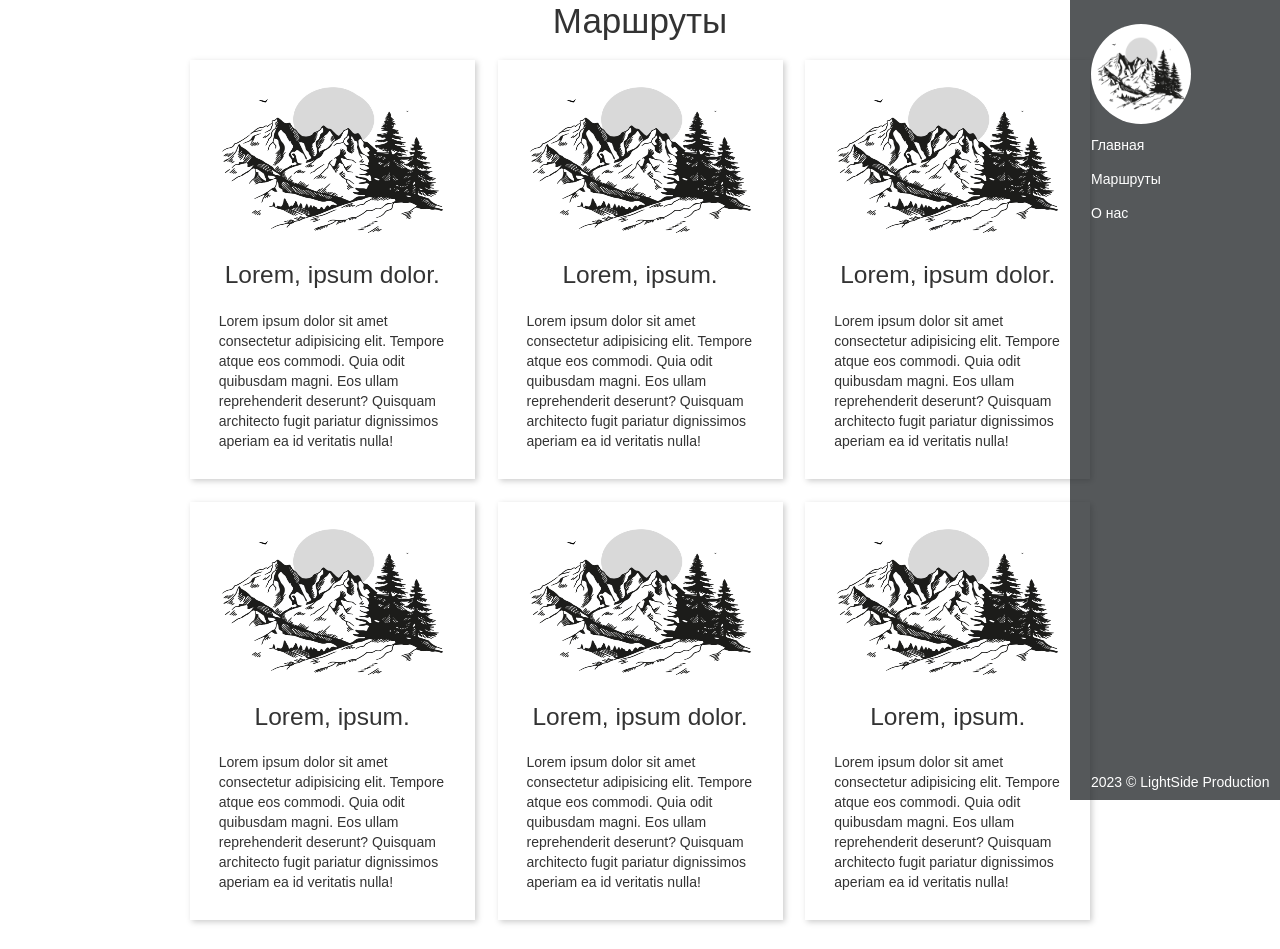
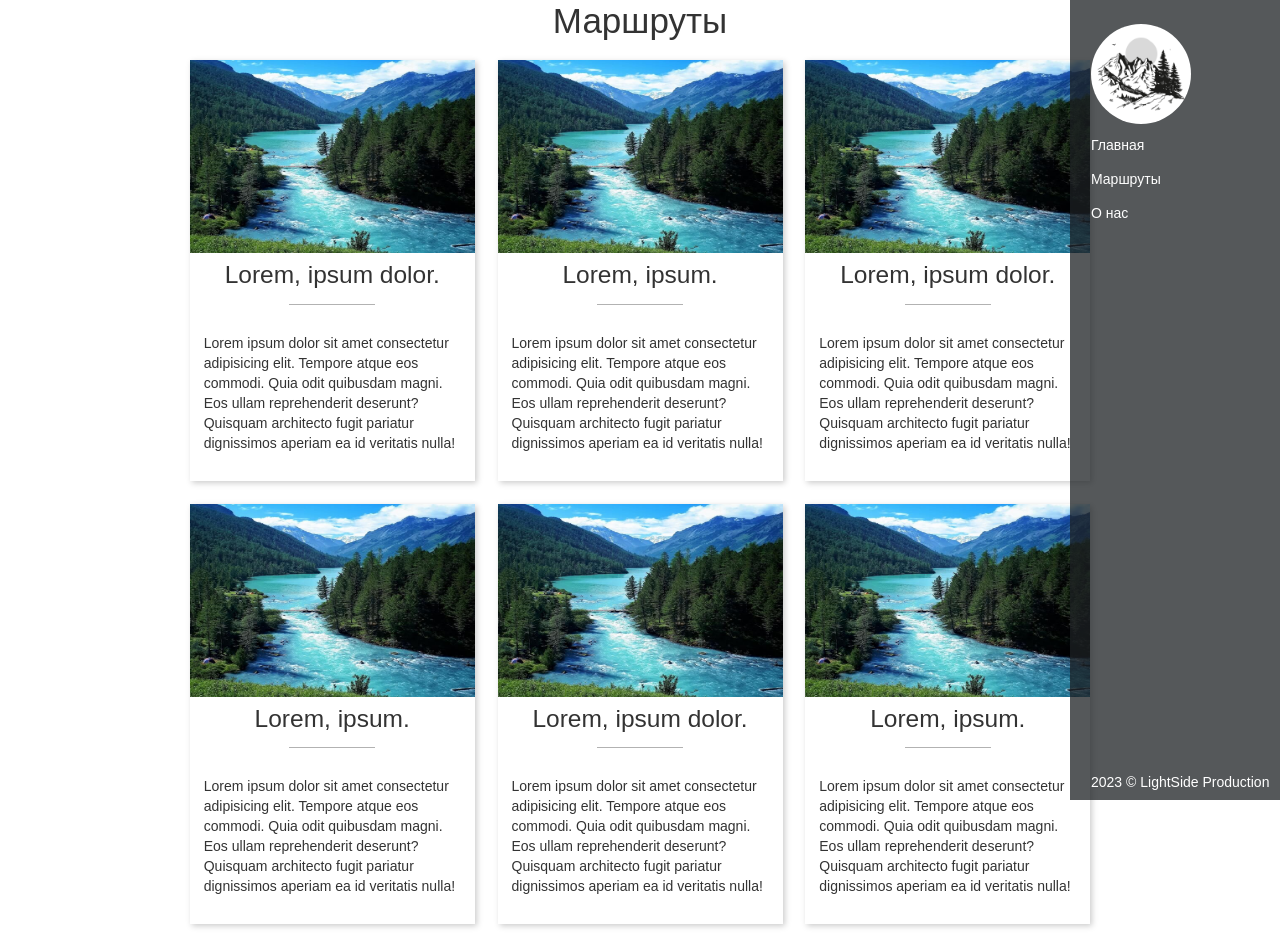
Before and after one commit to Wilovod/Graduation_project, a plain HTML site: page routes.html in a window 1280 px wide. Drawn offline with nearby package versions, Linux system fonts and the light colour scheme.

Commit message:
Changed routes

```diff
--- a/css/style.css
+++ b/css/style.css
@@ -70,12 +70,17 @@ copyright {
 .route {
     box-shadow: 2px 2px 6px #ccc;
     margin: 1%;
+    padding: 0;
 }
 
 .route img {
     width: 100%;
     height: 200px;
-    margin: auto;
+}
+
+.route hr {
+    max-width: 30%;
+    border-top: 1px solid rgba(0, 0, 0, 0.3) !important;
 }
 
 @keyframes fadeIn {
--- a/routes.html
+++ b/routes.html
@@ -21,8 +21,9 @@
           </div>
           <div class="row justify-content-center pb-3">
             <div class="col-lg-3 route">
-              <img src="images/logo.jpg" alt="" />
+              <img src="images/route.jpg" class="pb-2" alt="" />
               <h3 class="text-center">Lorem, ipsum dolor.</h3>
+              <hr />
               <p class="p-3">
                 Lorem ipsum dolor sit amet consectetur adipisicing elit. Tempore
                 atque eos commodi. Quia odit quibusdam magni. Eos ullam
@@ -31,8 +32,9 @@
               </p>
             </div>
             <div class="col-lg-3 route">
-              <img src="images/logo.jpg" alt="" />
+              <img src="images/route.jpg" class="pb-2" alt="" />
               <h3 class="text-center">Lorem, ipsum.</h3>
+              <hr />
               <p class="p-3">
                 Lorem ipsum dolor sit amet consectetur adipisicing elit. Tempore
                 atque eos commodi. Quia odit quibusdam magni. Eos ullam
@@ -41,8 +43,9 @@
               </p>
             </div>
             <div class="col-lg-3 route">
-              <img src="images/logo.jpg" alt="" />
+              <img src="images/route.jpg" class="pb-2" alt="" />
               <h3 class="text-center">Lorem, ipsum dolor.</h3>
+              <hr />
               <p class="p-3">
                 Lorem ipsum dolor sit amet consectetur adipisicing elit. Tempore
                 atque eos commodi. Quia odit quibusdam magni. Eos ullam
@@ -51,8 +54,9 @@
               </p>
             </div>
             <div class="col-lg-3 route">
-              <img src="images/logo.jpg" alt="" />
+              <img src="images/route.jpg" class="pb-2" alt="" />
               <h3 class="text-center">Lorem, ipsum.</h3>
+              <hr />
               <p class="p-3">
                 Lorem ipsum dolor sit amet consectetur adipisicing elit. Tempore
                 atque eos commodi. Quia odit quibusdam magni. Eos ullam
@@ -61,8 +65,9 @@
               </p>
             </div>
             <div class="col-lg-3 route">
-              <img src="images/logo.jpg" alt="" />
+              <img src="images/route.jpg" class="pb-2" alt="" />
               <h3 class="text-center">Lorem, ipsum dolor.</h3>
+              <hr />
               <p class="p-3">
                 Lorem ipsum dolor sit amet consectetur adipisicing elit. Tempore
                 atque eos commodi. Quia odit quibusdam magni. Eos ullam
@@ -71,8 +76,9 @@
               </p>
             </div>
             <div class="col-lg-3 route">
-              <img src="images/logo.jpg" alt="" />
+              <img src="images/route.jpg" class="pb-2" alt="" />
               <h3 class="text-center">Lorem, ipsum.</h3>
+              <hr />
               <p class="p-3">
                 Lorem ipsum dolor sit amet consectetur adipisicing elit. Tempore
                 atque eos commodi. Quia odit quibusdam magni. Eos ullam
```
Also changed, not shown: images/route.jpg (added).
